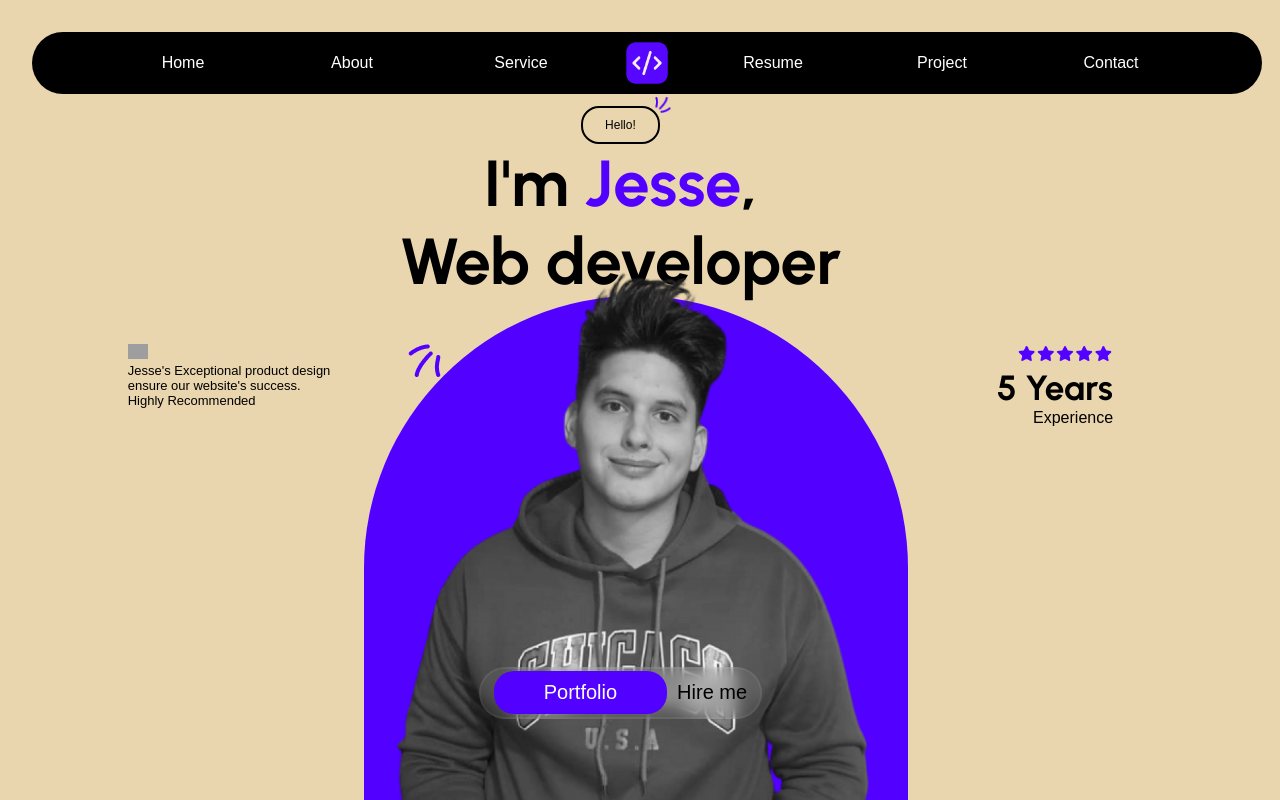
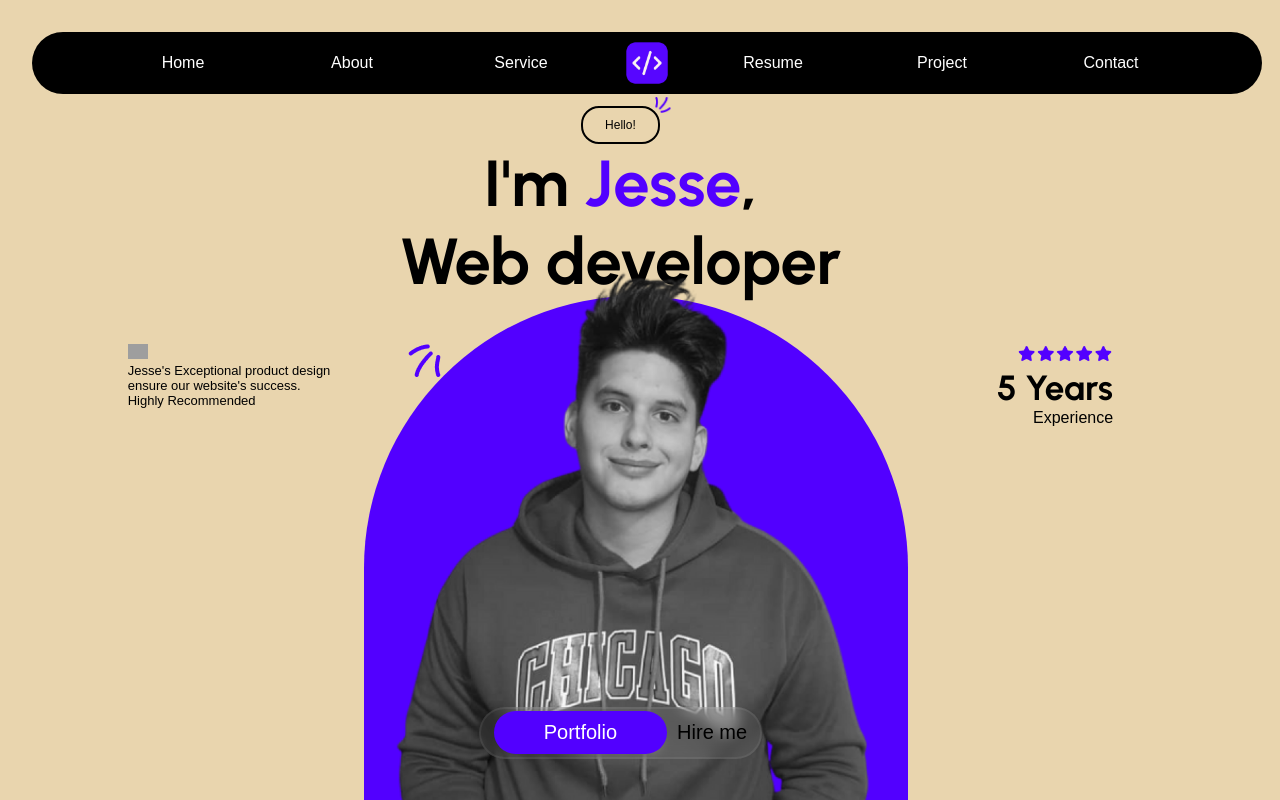
Before and after one commit to Jessemccallums/portfolio, a React (Vite) app in the folder portfolio/: page / in a window 1280 px wide. In both pictures the pointer is over the link "Portfolio". Shown: the top 800 px of the page. Built offline with nearby package versions, Linux system fonts and the light colour scheme; grey boxes are pictures that could not be loaded; a web font is replaced by a local one.

Commit message:
update: fixing errors

```diff
--- a/portfolio/src/components/Hero/JesseHistory/button-portfolio/btn.module.css
+++ b/portfolio/src/components/Hero/JesseHistory/button-portfolio/btn.module.css
@@ -16,7 +16,7 @@
 } */
 .btns{    position: relative;
     z-index: 6;
-    top: 14rem;
+    top: 16.5rem;
     width: 24%;
     margin: auto;
     background: #fafafa10;
@@ -68,7 +68,7 @@
 
     background-color: #5200FF;
     padding: 10px 50px;
-    border-radius: 20px;
+    border-radius: 50px;
 
     font-family: "IBM Plex Sans Hebrew", sans-serif;
     font-weight: 500;
```
